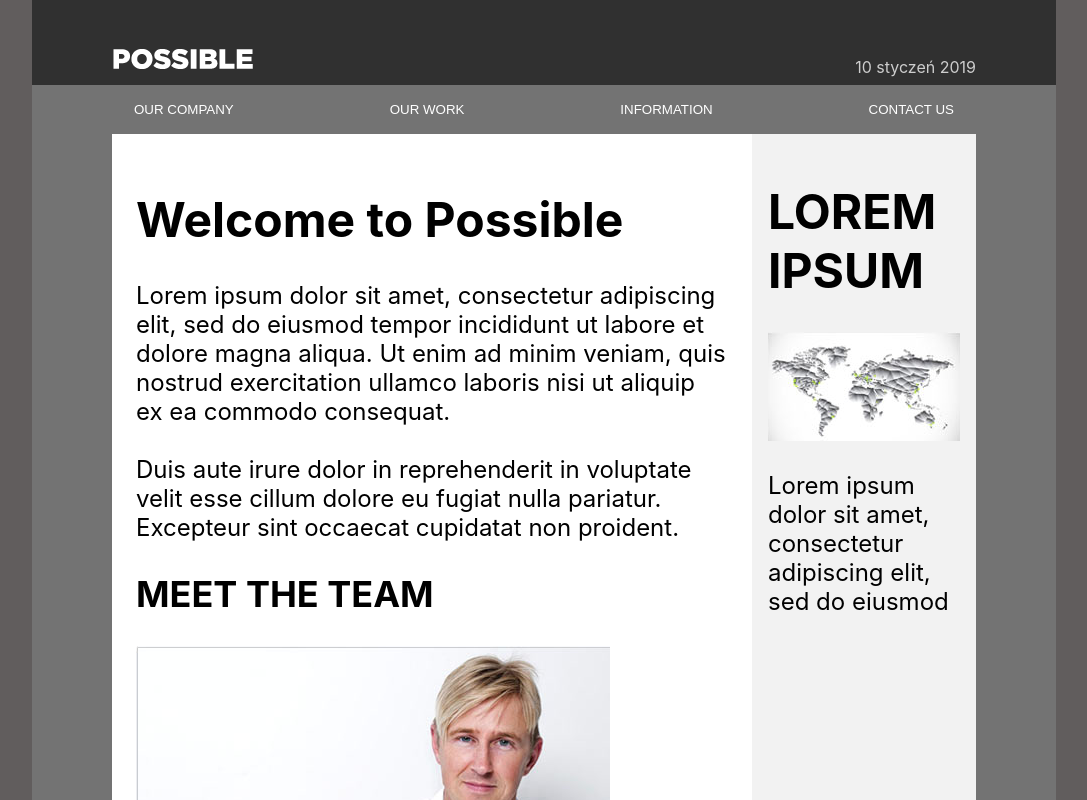
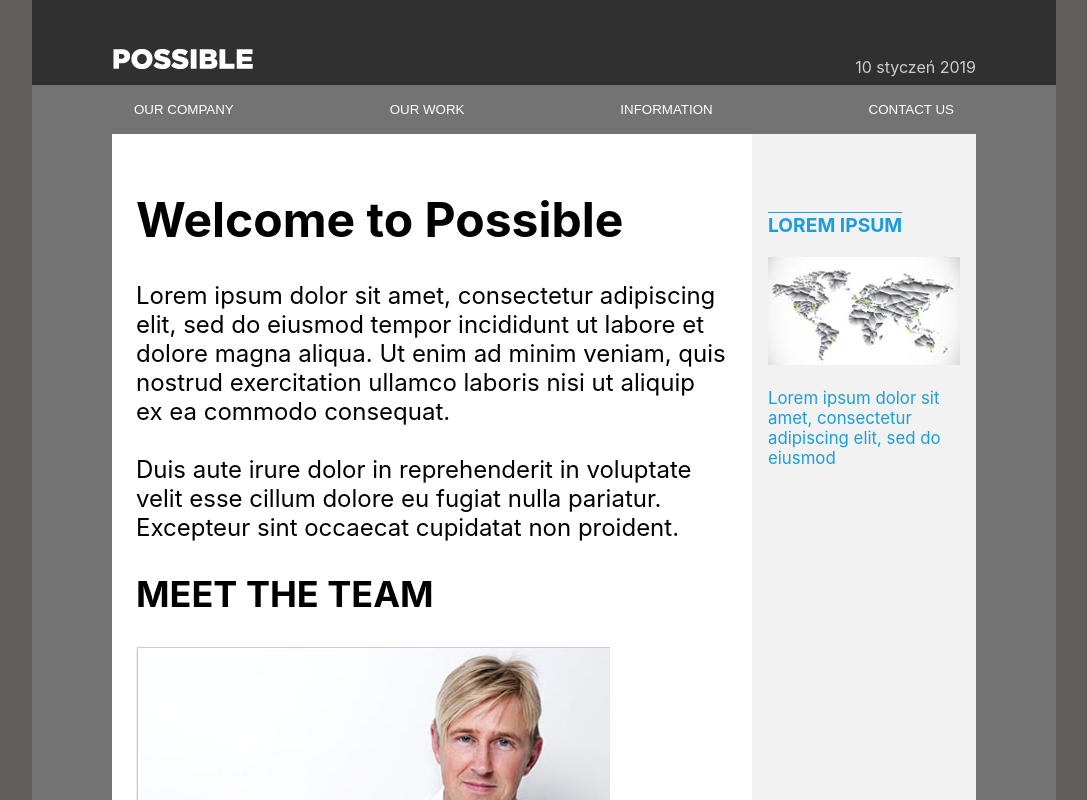
Before and after one commit to Olendroza/possible, a React (Create React App) app: page / in a window 1280 px wide. Shown: the top 800 px of the page, without its empty margins (96-1183 px from the left). Built offline with nearby package versions, Linux system fonts and the light colour scheme.

Commit message:
styled hero side bar

```diff
--- a/src/App.css
+++ b/src/App.css
@@ -66,8 +66,17 @@ padding: 16px;
 }
 .hero_sidebar{
   padding: 16px;
+  padding-top:60px;
   background: #F2F2F2;
-
+  color: #1D9ED9;
+}
+.hero_sidebar_item_title{
+  text-decoration: overline;
+  font-weight: 700;
+  font-size: 0.8em;
+}
+.hero_sidebar_item_desc{
+  font-size: 0.7em;
 }
 nav{
   width: 1024;
--- a/src/App.js
+++ b/src/App.js
@@ -37,9 +37,11 @@ function App() {
           <img src={meetTheTeam}></img>
           </div>
           <div className='hero_sidebar'>
-          <h1>LOREM IPSUM</h1>
-          <img src={map}></img>
-          <p>Lorem ipsum dolor sit amet, consectetur adipiscing elit, sed do eiusmod </p>
+            <div className='hero_sidebar_item'>
+            <p className='hero_sidebar_item_title'>LOREM IPSUM</p>
+            <img src={map}></img>
+            <p className='hero_sidebar_item_desc'>Lorem ipsum dolor sit amet, consectetur adipiscing elit, sed do eiusmod </p>
+            </div>
           </div>
         </div>
       </main>
```
Also changed, not shown: 1 other file (tests, documents, lock files or other folders).
